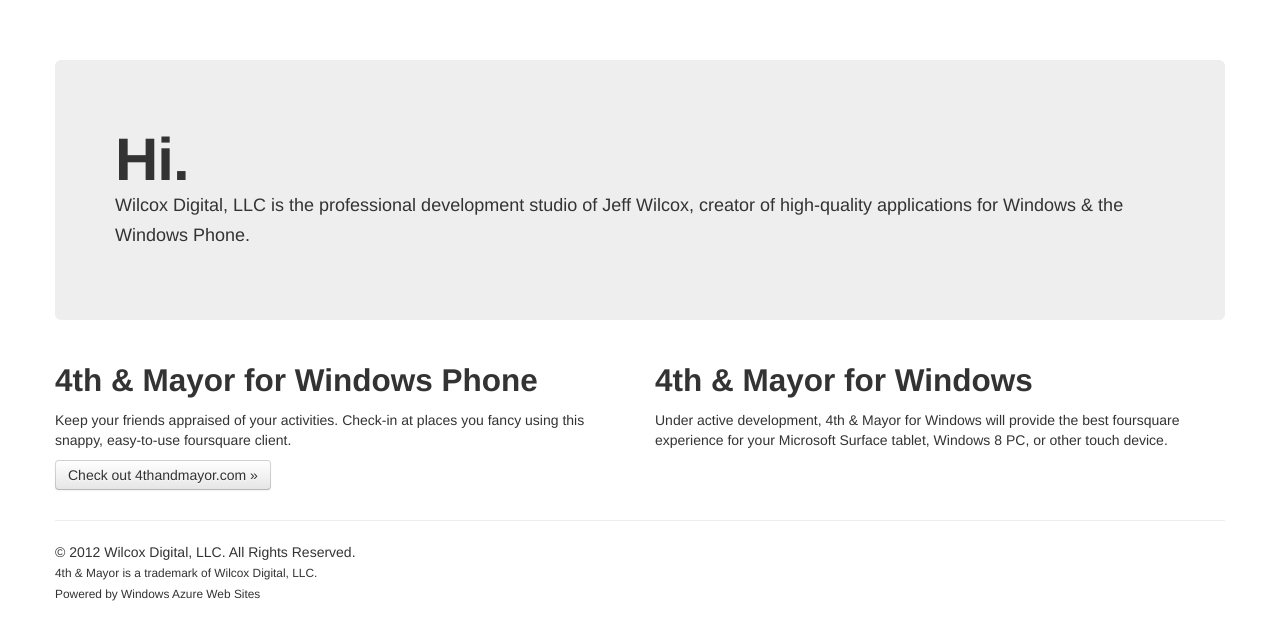
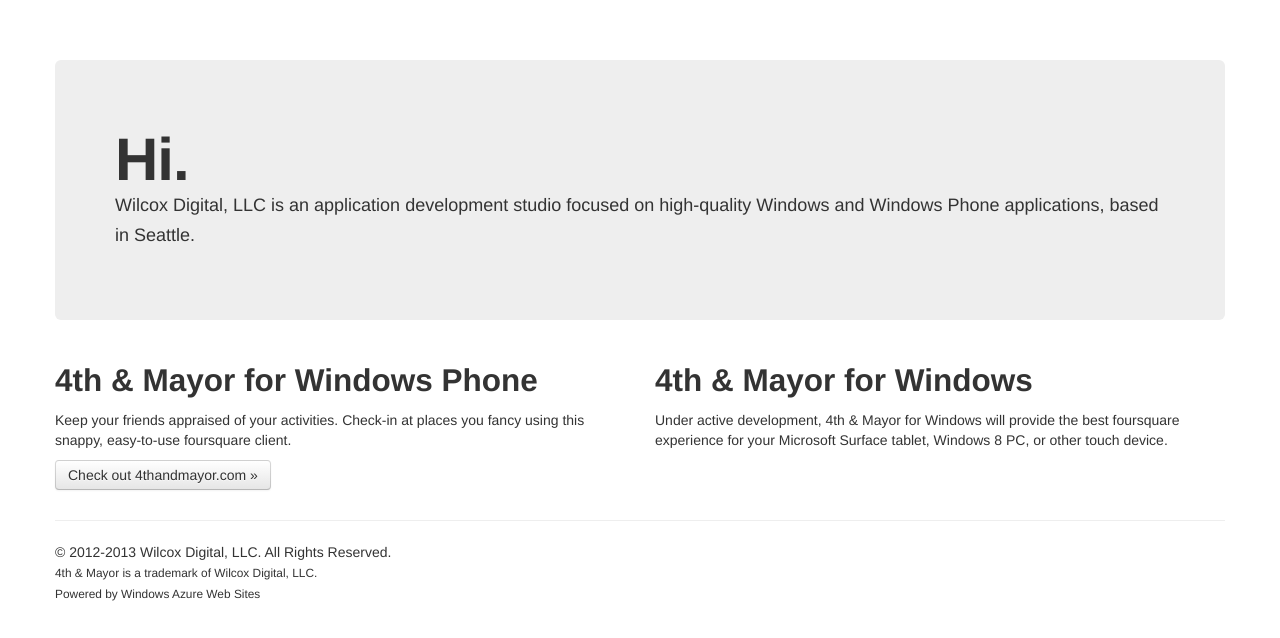
Before and after one commit to jeffwilcox/wilcoxdigitalweb, a plain HTML site: page index.html in a window 1280 px wide. Drawn offline with Linux system fonts and the light colour scheme; files that its build step writes are made by us from their sources.

Commit message:
updating site

```diff
--- a/index.html
+++ b/index.html
@@ -38,14 +38,12 @@
       <!-- Main hero unit for a primary marketing message or call to action -->
       <div class="hero-unit">
         <h1>Hi.</h1>
-        <p>Wilcox Digital, LLC is the professional development studio of Jeff
-          Wilcox, creator of high-quality applications for Windows &amp;
-          the Windows Phone.</p>
-          <!--
-        <p><a class="btn btn-primary btn-large">Learn more &raquo;</a></p> -->
+        <p>Wilcox Digital, LLC is an application development
+            studio focused on high-quality Windows and Windows Phone
+            applications, based in Seattle.
+            </p>
       </div>
 
-      <!-- Example row of columns -->
       <div class="row">
         <div class="span6">
           <h2>4th &amp; Mayor for Windows Phone</h2>
@@ -64,7 +62,7 @@
       <hr>
 
       <footer>
-        <p>&copy; 2012 Wilcox Digital, LLC. All Rights Reserved.<br />
+        <p>&copy; 2012-2013 Wilcox Digital, LLC. All Rights Reserved.<br />
           <small>4th &amp; Mayor is a trademark of Wilcox Digital, LLC.<br />
             Powered by Windows Azure Web Sites</small>
         </p>
```
Also changed, not shown: robots.txt (added).
